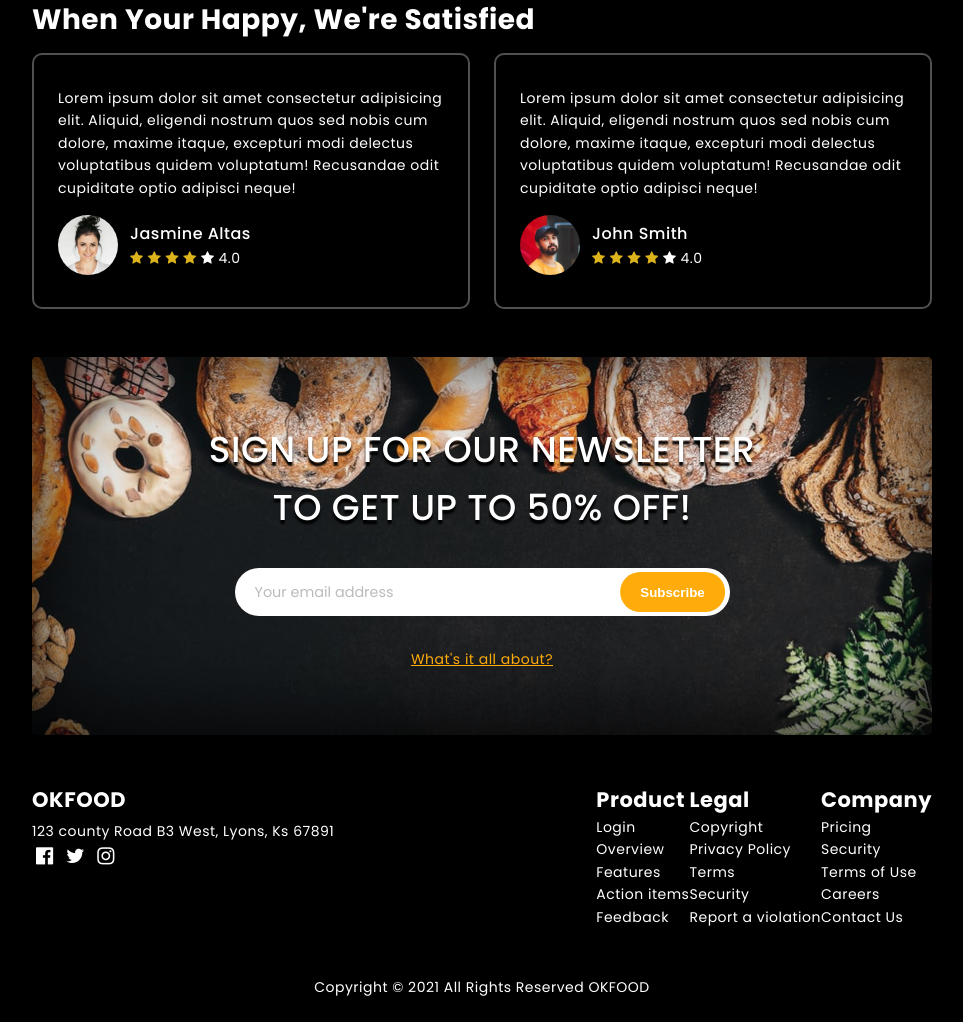
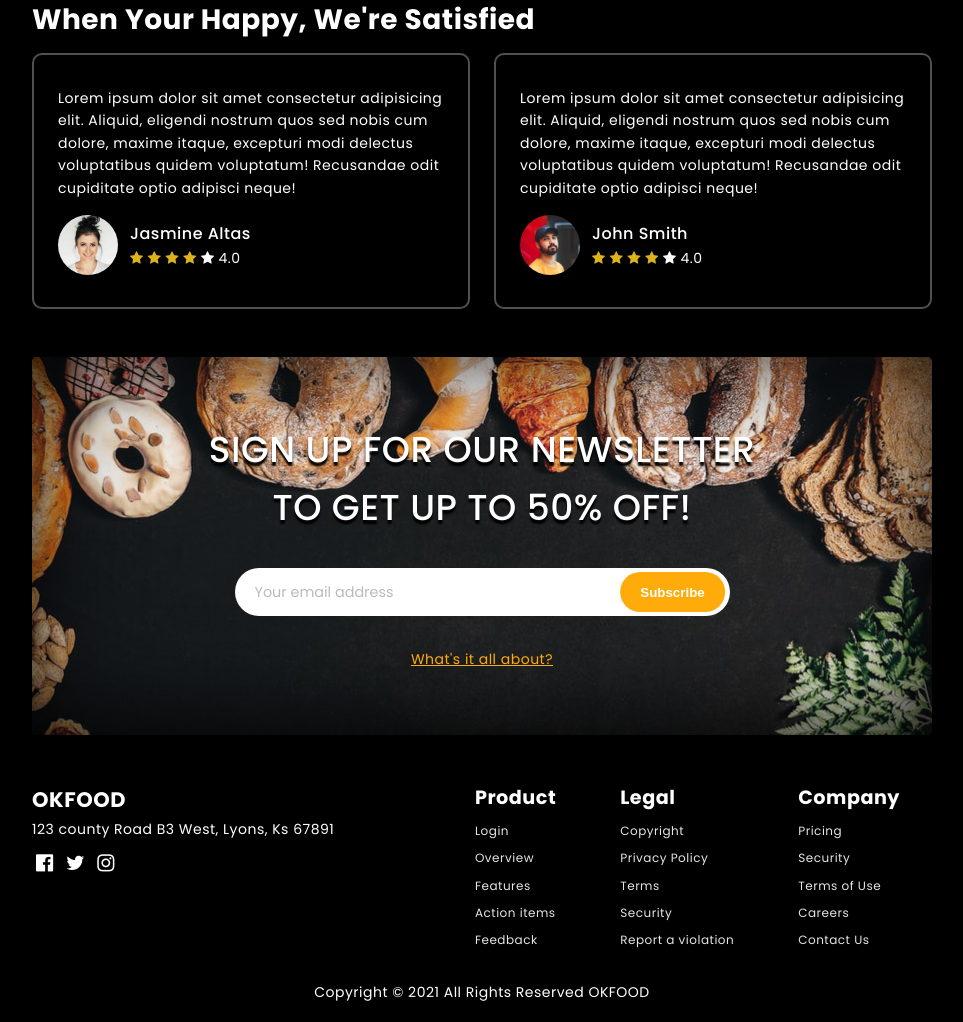
Before and after one commit to Michael-c7/OKFOOD-restaurant, a website built with webpack: page src/index.html in a window 1280 px wide. Shown: the part 1880-2902 px from the top of the page, without its empty margins (158-1121 px from the left). Built offline with nearby package versions, Linux system fonts and the light colour scheme; files whose address does not match are found by name.

Commit message:
V1.6 finished footer

```diff
--- a/src/index.html
+++ b/src/index.html
@@ -193,28 +193,28 @@
 
                 <div class="footer__site-links-container">
                     <ul class="footer__site-links">
-                        <li><h2>Product</h2></li>
-                        <li><a href="">Login</a></li>
-                        <li><a href="#">Overview</a></li>
-                        <li><a href="#">Features</a></li>
-                        <li><a href="#">Action items</a></li>
-                        <li><a href="#">Feedback</a></li>
+                        <li class="site-link__header-link"><h2>Product</h2></li>
+                        <li class="site-links__link x"><a href="">Login</a></li>
+                        <li class="site-links__link"><a href="#">Overview</a></li>
+                        <li class="site-links__link"><a href="#">Features</a></li>
+                        <li class="site-links__link"><a href="#">Action items</a></li>
+                        <li class="site-links__link"><a href="#">Feedback</a></li>
                     </ul>
                     <ul class="footer__site-links">
-                        <li><h2>Legal</h2></li>
-                        <li><a href="#">Copyright</a></li>
-                        <li><a href="#">Privacy Policy</a></li>
-                        <li><a href="#">Terms</a></li>
-                        <li><a href="#">Security</a></li>
-                        <li><a href="#">Report a violation</a></li>
+                        <li class="site-link__header-link"><h2>Legal</h2></li>
+                        <li class="site-links__link"><a href="#">Copyright</a></li>
+                        <li class="site-links__link"><a href="#">Privacy Policy</a></li>
+                        <li class="site-links__link"><a href="#">Terms</a></li>
+                        <li class="site-links__link"><a href="#">Security</a></li>
+                        <li class="site-links__link"><a href="#">Report a violation</a></li>
                     </ul>
                     <ul class="footer__site-links">
-                        <li><h2>Company</h2></li>
-                        <li><a href="#">Pricing</a></li>
-                        <li><a href="#">Security</a></li>
-                        <li><a href="#">Terms of Use</a></li>
-                        <li><a href="#">Careers</a></li>
-                        <li><a href="#">Contact Us</a></li>
+                        <li class="site-link__header-link"><h2>Company</h2></li>
+                        <li class="site-links__link"><a href="#">Pricing</a></li>
+                        <li class="site-links__link"><a href="#">Security</a></li>
+                        <li class="site-links__link"><a href="#">Terms of Use</a></li>
+                        <li class="site-links__link"><a href="#">Careers</a></li>
+                        <li class="site-links__link"><a href="#">Contact Us</a></li>
                     </ul>
                 </div>
             </div>
--- a/src/style.scss
+++ b/src/style.scss
@@ -278,6 +278,12 @@ img {
 
 
 
+// our menu
+
+
+
+
+
 // testimonials
 .testimonials {
     @include spacingBetweenSections;
@@ -422,7 +428,7 @@ img {
 // footer
 .footer {
     margin-top:3rem;
-    margin-bottom:1.5rem;
+    margin-bottom:1rem;
 }
 
 .footer__inner {
@@ -432,13 +438,21 @@ img {
 }
 
 .footer__info__location {
-    margin:0.25rem 0;
+    margin: 0.15rem 0;
+}
+
+.social-links {
+    padding:10px 0;
 }
 
 .social-links__link {
+    margin:0 0.25rem;
     i {
         font-size:1.25rem;
-        margin:0 0.25rem;
+    }
+
+    &:hover {
+        @include basicHover;
     }
 }
 
@@ -446,10 +460,30 @@ img {
 .footer__site-links-container {
     display: flex;
     justify-content: space-between;
+    align-items:center;
 }
 
+.footer__site-links {
+    margin:0 2rem;
+}
+
+.site-link__header-link {
+    color:variables.$main-white;
+    font-size:0.8rem;
+    font-weight: 400;
+}
+
+.site-links__link {
+    color:variables.$secondary-white;
+    font-size:0.75rem;
+    margin: 0.5rem 0;
+
+    &:hover {
+        text-decoration: underline;
+    }
+}
 
 .copyright-notice {
-    margin-top:3rem;
+    margin-top:1.5rem;
     text-align:center;
 }
```
